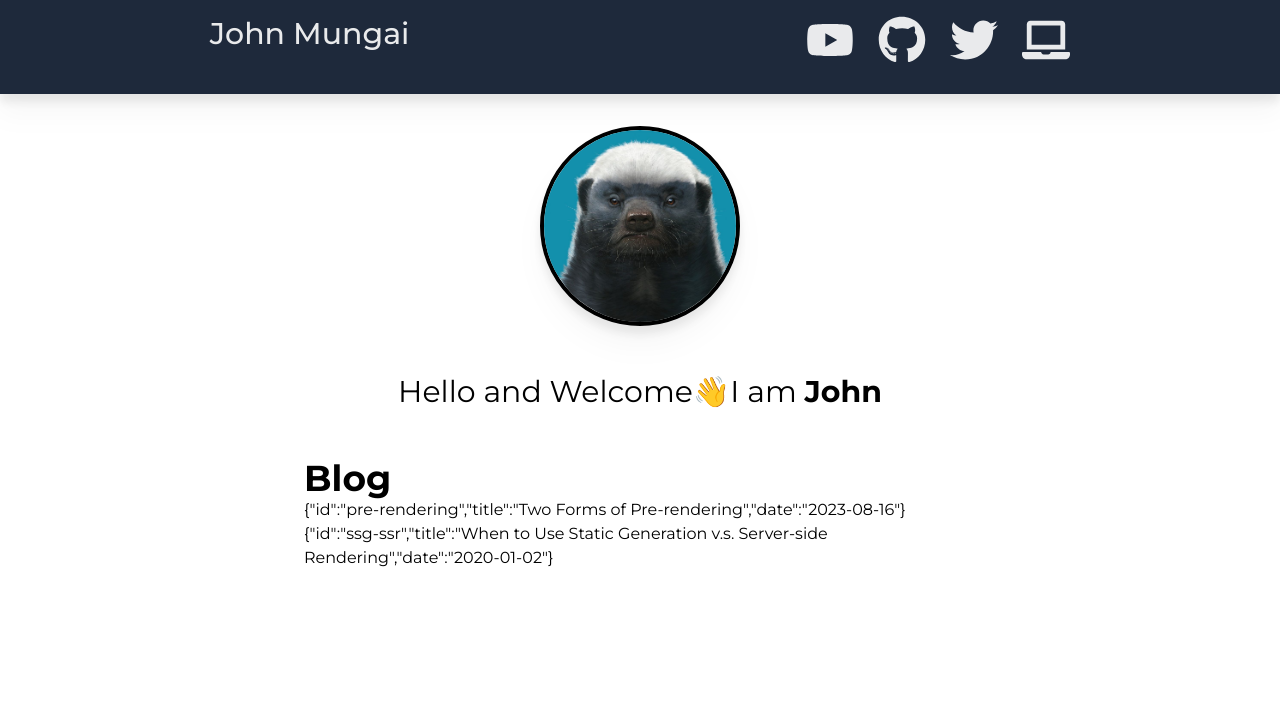
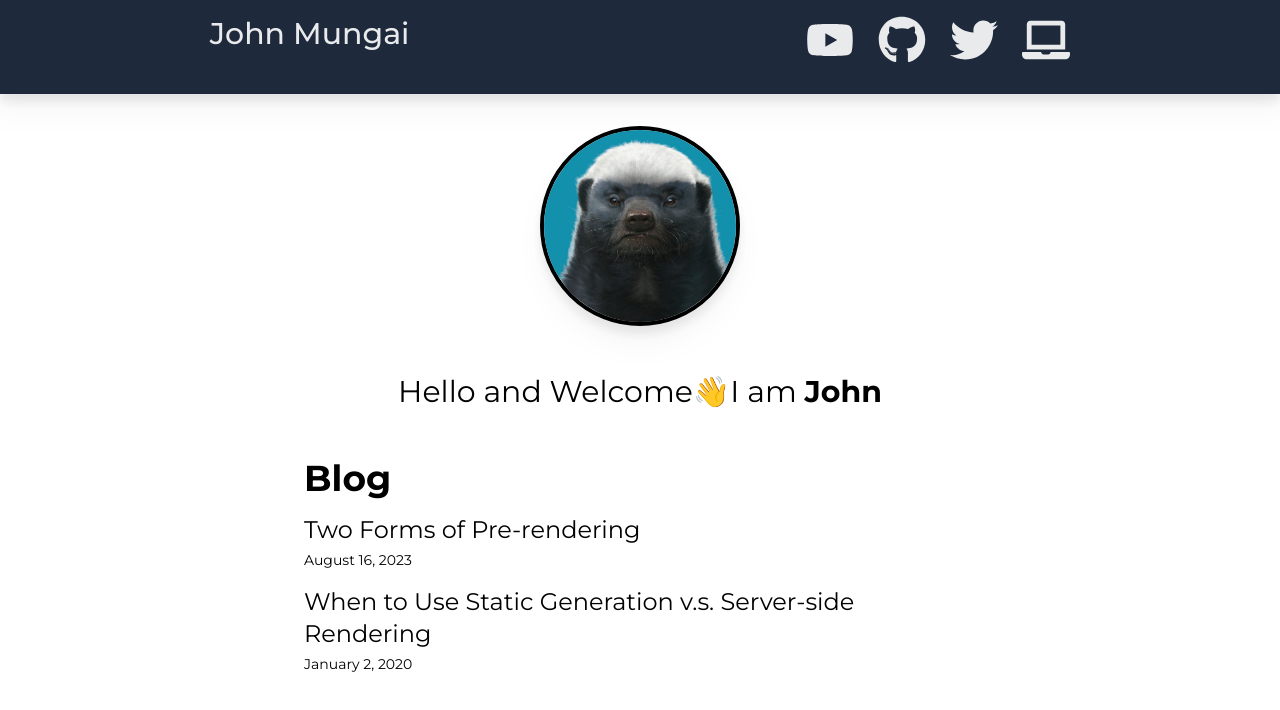
Before and after one commit to KennedyMungai/BlogSite, a Next.js app: page / in a window 1280 px wide. Shown: the top 710 px of the page. Built offline with nearby package versions, Linux system fonts and the light colour scheme.

Commit message:
Formatted the posts items

```diff
--- a/src/components/Posts.tsx
+++ b/src/components/Posts.tsx
@@ -1,4 +1,5 @@
 import { getSortedPostsData } from '@/lib/posts'
+import ListItem from './ListItem'
 
 type Props = {}
 
@@ -9,7 +10,9 @@ const Posts = (props: Props) => {
 		<section className='mt-6 mx-auto max-w-2xl'>
 			<h2 className='text-4xl font-bold dark:text-white/90'>Blog</h2>
 			<ul className='w-full'>
-				{posts.map((post) => JSON.stringify(post))}
+				{posts.map((post) => (
+					<ListItem key={post.id} post={post} />
+				))}
 			</ul>
 		</section>
 	)
```
